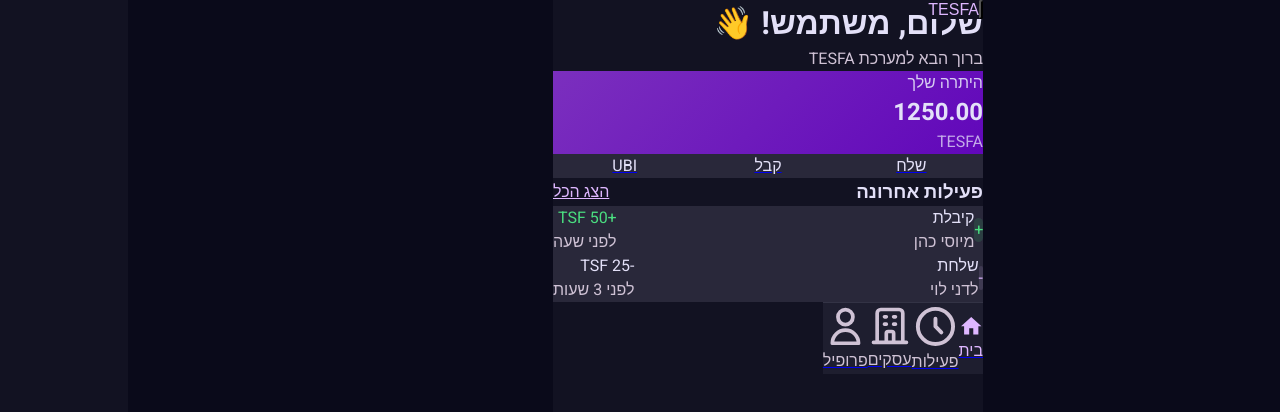
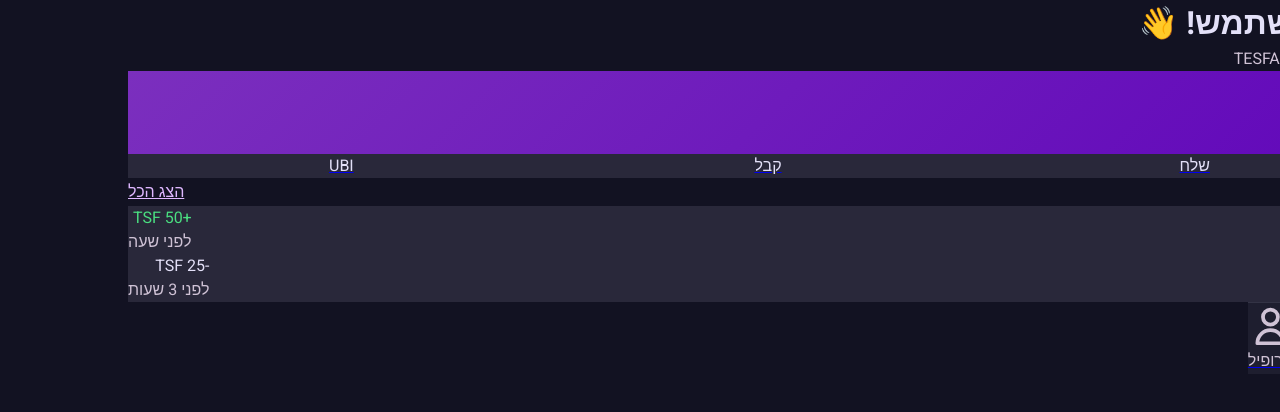
Before and after one commit to almogkehati-cyber/almog, a Next.js app: page / in a window 1280 px wide. Shown: the top 412 px of the page. Built offline with nearby package versions, Linux system fonts and the light colour scheme; sample sign-in values are in the browser's storage.

Commit message:
Remove max-w-[430px] that was making everything small

```diff
--- a/app/page.tsx
+++ b/app/page.tsx
@@ -60,14 +60,14 @@ export default function Home() {
   }
 
   return (
-    <div className="max-w-[430px] mx-auto">
+    <div className="w-full">
       <div
         className="min-h-screen pb-32"
         style={{ backgroundColor: colors.surface, color: colors.onSurface }}
       >
         {/* Header */}
         <header
-          className="fixed top-0 left-0 right-0 mx-auto max-w-[430px] z-50 flex flex-row-reverse justify-between items-center px-6 h-16"
+          className="fixed top-0 left-0 right-0 z-50 flex flex-row-reverse justify-between items-center px-6 h-16"
           style={{ backgroundColor: colors.surface }}
         >
           <div className="flex items-center gap-4">
@@ -223,7 +223,7 @@ export default function Home() {
 
         {/* Bottom Navigation */}
         <nav
-          className="fixed bottom-0 left-0 right-0 mx-auto max-w-[430px] flex justify-around items-center h-20 px-6"
+          className="fixed bottom-0 left-0 right-0 flex justify-around items-center h-20 px-6"
           style={{ backgroundColor: colors.surfaceContainer, borderTop: `1px solid ${colors.surfaceContainerHighest}` }}
         >
           <Link href="/" className="flex flex-col items-center gap-1">
```
